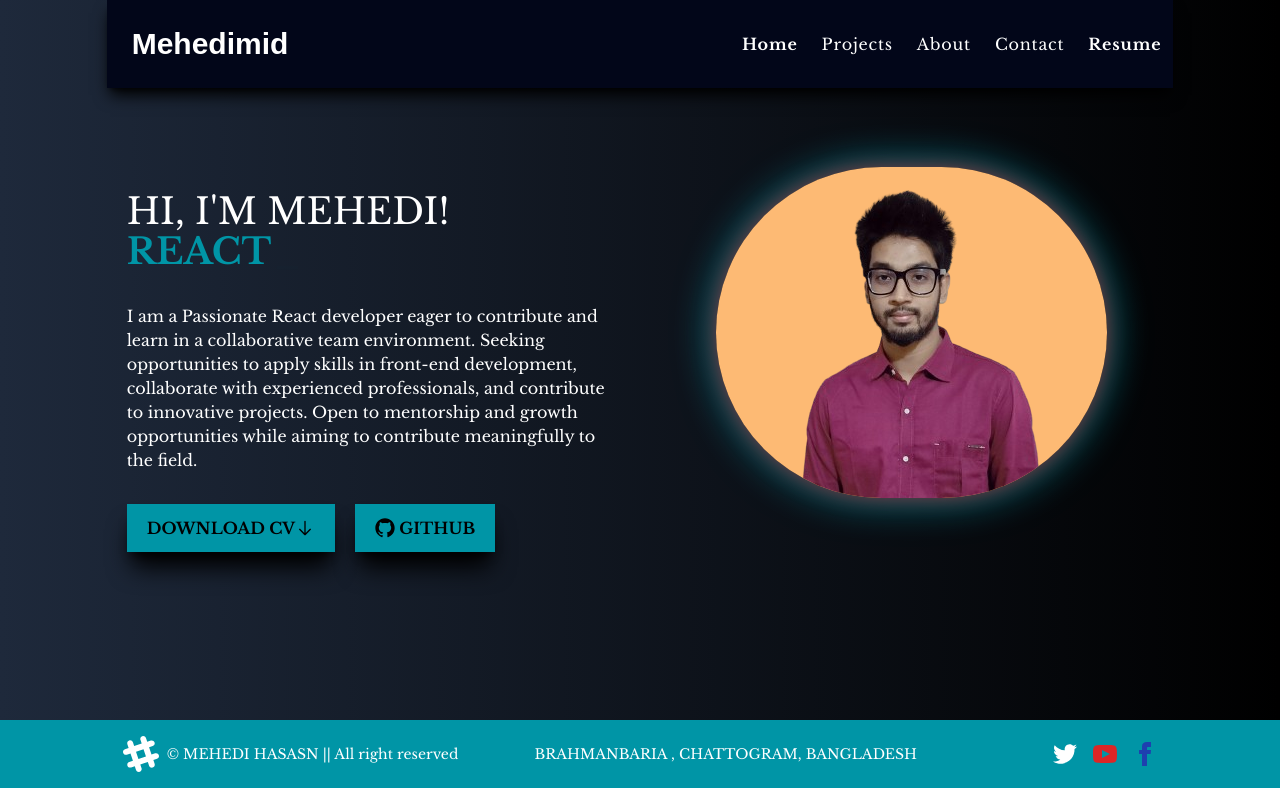
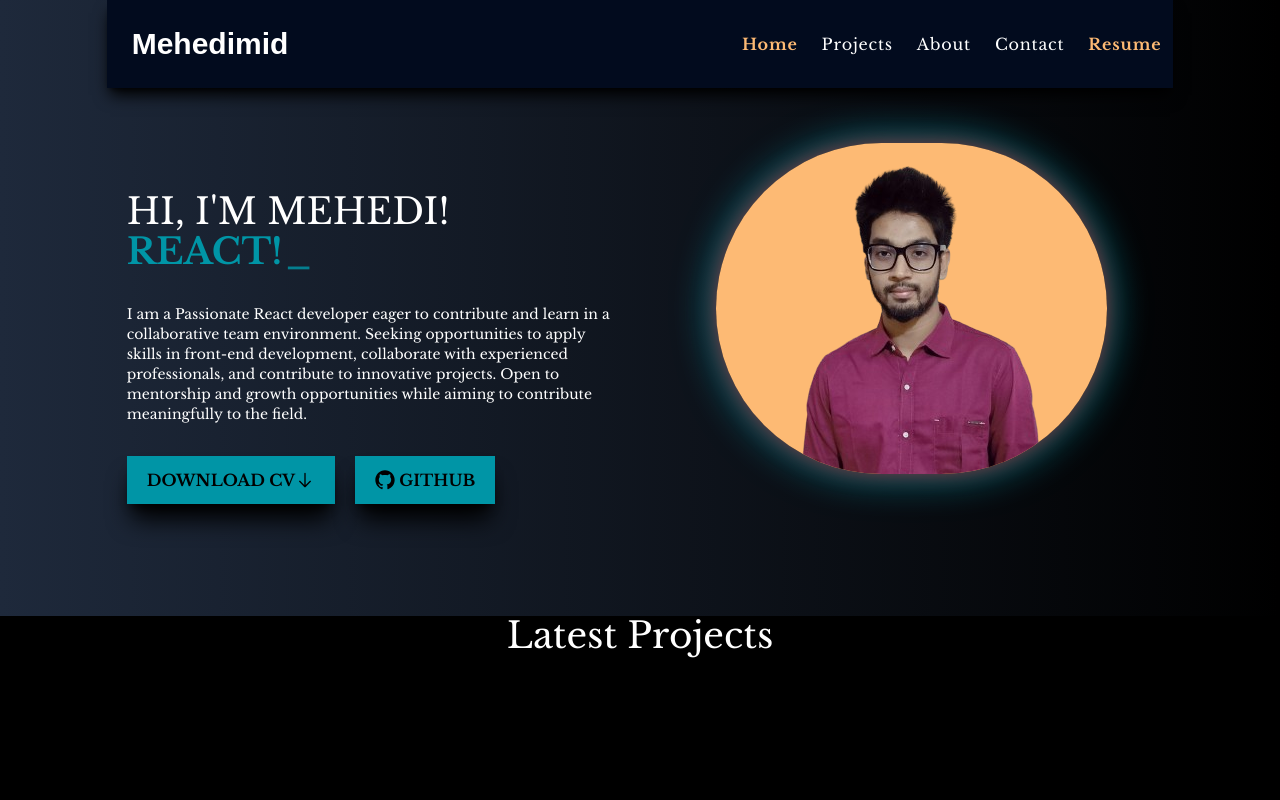
Before and after one commit to Mehedimid/my-portfolio, a React (Vite) app: page / in a window 1280 px wide. Shown: the top 800 px of the page. Built offline with nearby package versions, Linux system fonts and the light colour scheme; a web font is replaced by a local one.

Commit message:
footer icons design

```diff
--- /dev/null
+++ b/public/projects.json
@@ -0,0 +1,35 @@
+[
+    {
+        "title": "Shofor Pothe",
+        "subtitle": "Comprehensive Travel Guidance for Bangladesh",
+        "description": "Welcome to Shofor Pothe, an online platform offering comprehensive guidance for travelers exploring popular destinations in Bangladesh.",
+        "video": "https://www.example.com/intro-video.mp4",
+        "features": [
+          "Responsive Design: The website is optimized for mobile, tablet, and desktop browsing.",
+          "Navbar: Navigate easily through the site with a comprehensive navbar, including user-specific features upon login.",
+          "Tourism and Travel Guide Section: Explore destination overviews, available packages, and tour guide profiles.",
+          "Tour Type Section: Filter packages by tour type for personalized browsing.",
+          "Tourist Story Section: Engaging stories shared by travelers, each with its own detail page and social sharing capabilities.",
+          "Package Details Page: View detailed information about specific tour packages and book tours.",
+          "Authentication: Secure login and registration functionalities with social login options.",
+          "User Dashboards: Tailored dashboards for tourists, tour guides, and admins, providing relevant information and actions."
+        ],
+        "front-end": "React.js with React Router for smooth navigation and Tailwind CSS for stunning UI.",
+        "back-end": "using mongoDB, noteJs and express js."
+      },
+      {
+        "title": "Gizmo Genix",
+        "subtitle": "Innovative E-commerce Platform for Tech Enthusiasts",
+        "description": "GizmoGenix is an innovative E-commerce platform designed to provide tech enthusiasts with the latest and greatest technology and electronic products. From smartphones to laptops, from Google to Sony, we've got it all!",
+        "video": "https://www.example.com/intro-video.mp4",
+        "features": [
+          "Brand Showcase: Discover the top tech brands with detailed cards. Explore the world of Google, Apple, LG, Microsoft, Samsung, and Sony.",
+          "Interactive Quiz: Test your tech knowledge and win exciting gifts. Get ready for some brain-teasing fun!",
+          "Wide Product Range: We offer a wide variety of products, including phones, airpods, televisions, laptops, and more.",
+          "Product Pricing: Easily find the prices of your favorite tech gadgets and make informed decisions.",
+          "Authentication: Secure login and registration functionalities with social login options."
+        ],
+        "front-end": "React.js with React Router for smooth navigation and Tailwind CSS for stunning UI.",
+        "back-end": "using mongoDB, noteJs and express js."
+      }
+]
--- a/src/Layout.jsx
+++ b/src/Layout.jsx
@@ -6,8 +6,7 @@ import Footer from "./Pages/home/Footer";
 function Layout(props) {
   return (
     <body className=" bg-black my-body-font ">
-
-
+      <main>
         <div className="fixed w-full z-10">
           <Navbar></Navbar>
         </div>
@@ -19,7 +18,7 @@ function Layout(props) {
         <div>
           <Footer></Footer>
         </div>
-
+      </main>
     </body>
   );
 }
--- a/src/Pages/home/Footer.jsx
+++ b/src/Pages/home/Footer.jsx
@@ -1,4 +1,7 @@
 import React from "react";
+import { RxGithubLogo, RxLinkedinLogo } from "react-icons/rx";
+import { FaFacebook } from "react-icons/fa";
+import { Link } from "react-router-dom";
 
 function Footer(props) {
   return (
@@ -23,36 +26,17 @@ function Footer(props) {
         </div>
 
         <nav className="grid-flow-col gap-4 md:place-self-center md:justify-self-end">
-        <a>
-          <svg
-            xmlns="http://www.w3.org/2000/svg"
-            width="24"
-            height="24"
-            viewBox="0 0 24 24"
-            className="fill-current ">
-            <path d="M24 4.557c-.883.392-1.832.656-2.828.775 1.017-.609 1.798-1.574 2.165-2.724-.951.564-2.005.974-3.127 1.195-.897-.957-2.178-1.555-3.594-1.555-3.179 0-5.515 2.966-4.797 6.045-4.091-.205-7.719-2.165-10.148-5.144-1.29 2.213-.669 5.108 1.523 6.574-.806-.026-1.566-.247-2.229-.616-.054 2.281 1.581 4.415 3.949 4.89-.693.188-1.452.232-2.224.084.626 1.956 2.444 3.379 4.6 3.419-2.07 1.623-4.678 2.348-7.29 2.04 2.179 1.397 4.768 2.212 7.548 2.212 9.142 0 14.307-7.721 13.995-14.646.962-.695 1.797-1.562 2.457-2.549z"></path>
-          </svg>
-        </a>
-        <a>
-          <svg
-            xmlns="http://www.w3.org/2000/svg"
-            width="24"
-            height="24"
-            viewBox="0 0 24 24"
-            className="fill-current text-red-600">
-            <path d="M19.615 3.184c-3.604-.246-11.631-.245-15.23 0-3.897.266-4.356 2.62-4.385 8.816.029 6.185.484 8.549 4.385 8.816 3.6.245 11.626.246 15.23 0 3.897-.266 4.356-2.62 4.385-8.816-.029-6.185-.484-8.549-4.385-8.816zm-10.615 12.816v-8l8 3.993-8 4.007z"></path>
-          </svg>
-        </a>
-        <a>
-          <svg
-            xmlns="http://www.w3.org/2000/svg"
-            width="24"
-            height="24"
-            viewBox="0 0 24 24"
-            className="fill-current text-blue-800">
-            <path d="M9 8h-3v4h3v12h5v-12h3.642l.358-4h-4v-1.667c0-.955.192-1.333 1.115-1.333h2.885v-5h-3.808c-3.596 0-5.192 1.583-5.192 4.615v3.385z"></path>
-          </svg>
-        </a>
+          <Link target="blank" to="https://www.linkedin.com/in/mehedimid">
+            <RxLinkedinLogo className="text-2xl font-bold shadow-xl" />
+          </Link>
+
+          <Link target="blank" to="https://github.com/Mehedimid">
+            <RxGithubLogo className="text-2xl font-bold shadow-xl text-slate-800" />
+          </Link>
+
+          <Link target="blank" to="https://facebook.com/Mehedimid">
+            <FaFacebook className="text-2xl font-bold shadow-xl text-blue-800" />
+          </Link>
         </nav>
       </footer>
     </div>
--- a/src/Pages/home/Header.jsx
+++ b/src/Pages/home/Header.jsx
@@ -32,7 +32,7 @@ function Header(props) {
                 </h1>
               </div>
 
-              <p className=" py-8 text-center md:text-start">
+              <p className=" py-8 text-center text-sm md:text-start">
                 I am a Passionate React developer eager to contribute and learn
                 in a collaborative team environment. Seeking opportunities to
                 apply skills in front-end development, collaborate with
--- a/src/Pages/home/Home.jsx
+++ b/src/Pages/home/Home.jsx
@@ -1,5 +1,6 @@
 import React from "react";
 import Header from "./Header";
+import HomeProjectSection from "./HomeProjectSection";
 
 function Home(props) {
   return (
@@ -9,6 +10,10 @@ function Home(props) {
         <Header></Header>
       </div>
 
+      <div>
+        <HomeProjectSection></HomeProjectSection>
+      </div>
+
     </div>
   );
 }
--- /dev/null
+++ b/src/Pages/home/HomeProjectSection.jsx
@@ -0,0 +1,25 @@
+import React from 'react';
+import useProjects from '../../hooks/useProjects';
+
+function HomeProjectSection(props) {
+    const [projects] = useProjects()
+    console.log(projects)
+
+    return (
+        <section id='homeProjects'>
+
+            <div className="bg-black min-h-screen">
+
+                <h1 className="text-4xl text-white text-center">Latest Projects</h1>
+
+                <div>
+
+                </div>
+
+            </div>
+
+        </section>
+    );
+}
+
+export default HomeProjectSection;
--- a/src/Pages/home/Navbar.jsx
+++ b/src/Pages/home/Navbar.jsx
@@ -4,11 +4,11 @@ import { Link, NavLink } from "react-router-dom";
 function Navbar(props) {
   const navlinks = (
     <>
-      <NavLink to="/">Home</NavLink>
-      <NavLink to="/porjects">Projects</NavLink>
-      <NavLink to="/about">About</NavLink>
-      <NavLink to="/contact">Contact</NavLink>
-      <NavLink to="/">Resume</NavLink>
+      <NavLink className='hover:text-orange-300' to="/">Home</NavLink>
+      <NavLink className='hover:text-orange-300' to="/porjects">Projects</NavLink>
+      <NavLink className='hover:text-orange-300' to="/about">About</NavLink>
+      <NavLink className='hover:text-orange-300' to="/contact">Contact</NavLink>
+      <NavLink className='hover:text-orange-300' to="/">Resume</NavLink>
       {/* <NavLink to="/blog">Blog</NavLink> */}
     </>
   );
--- a/src/Pages/projects/Project.jsx
+++ b/src/Pages/projects/Project.jsx
@@ -1,11 +1,14 @@
-import React from 'react';
+import React from "react";
+import Title from "../../components/Title";
 
 function Project(props) {
-    return (
-        <div>
-            new projects
-        </div>
-    );
+  return (
+    <>
+      <div className="pt-36 ">
+         <Title>projects</Title>
+      </div>
+    </>
+  );
 }
 
 export default Project;
--- /dev/null
+++ b/src/components/ProjectCard.jsx
@@ -0,0 +1,12 @@
+import React from 'react';
+
+function ProjectCard(props) {
+
+    return (
+        <div>
+
+        </div>
+    );
+}
+
+export default ProjectCard;
--- /dev/null
+++ b/src/components/Title.jsx
@@ -0,0 +1,16 @@
+import React from 'react';
+
+function Title({children}) {
+    return (
+        <div className="flex uppercase text-[#9be2ea] justify-center">
+        <h1 className=" relative text-4xl ">
+          <span className="absolute md:-right-20 opacity-20 -top-6 md:text-5xl ">
+            {children}
+          </span>
+          {children}
+        </h1>
+      </div>
+    );
+}
+
+export default Title;
--- /dev/null
+++ b/src/hooks/useProjects.jsx
@@ -0,0 +1,16 @@
+import React, { useEffect, useState } from 'react';
+
+function useProjects(props) {
+
+    const [projects, setProjects] = useState(null)
+
+    useEffect( ()=>{
+       fetch('projects.json')
+       .then(res=>res.json())
+       .then(data=>setProjects(data))
+    },[])
+
+    return [projects]
+}
+
+export default useProjects;
--- a/src/index.css
+++ b/src/index.css
@@ -7,10 +7,9 @@
 }
 
 .active {
-  @apply font-bold
+  @apply font-bold text-orange-300
 }
 
-/* Add this to your CSS file */
 
 .gradient-shadow {
   position: relative;
@@ -24,7 +23,6 @@
   bottom: 0;
   left: 0;
   border-radius: 50%;
-  /* background: radial-gradient(circle, rgba(0, 0, 0, 0.5) 0%, rgba(0, 0, 0, 0) 70%); */
   pointer-events: none;
   z-index: 1;
 }
@@ -38,7 +36,7 @@
 }
 
 .gradient-box-shadow {
-  box-shadow: 0 0 20px 0 rgba(255, 0, 0, 0.5), 0 0 40px 0 rgb(0, 149, 166); /* Adjust shadow colors and spread */
+  box-shadow: 0 0 20px 0 rgba(255, 0, 0, 0.5), 0 0 40px 0 rgb(0, 149, 166);
 }
 
 /* #0095A6 */
```
Lines whose indentation alone changed are shown as unchanged.
